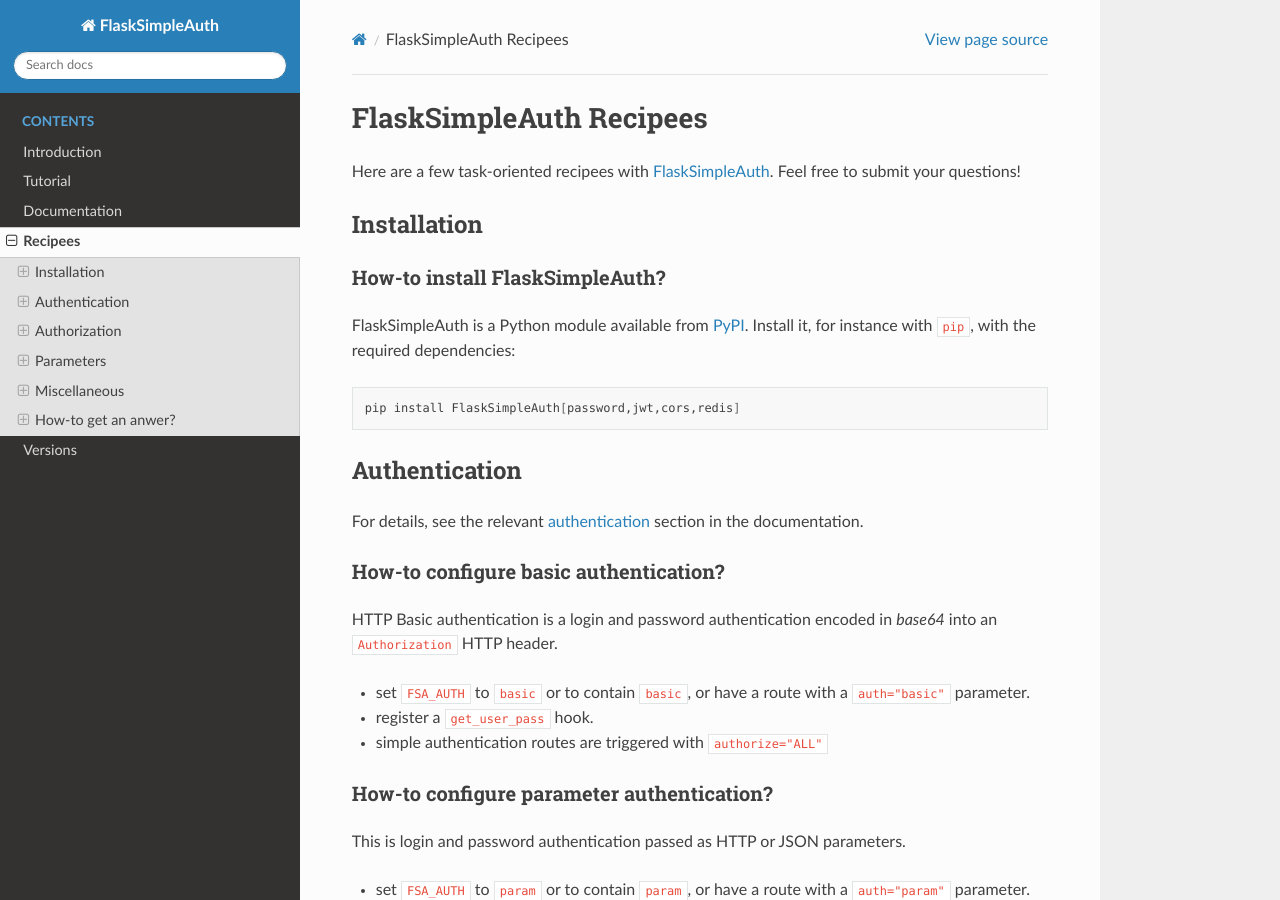
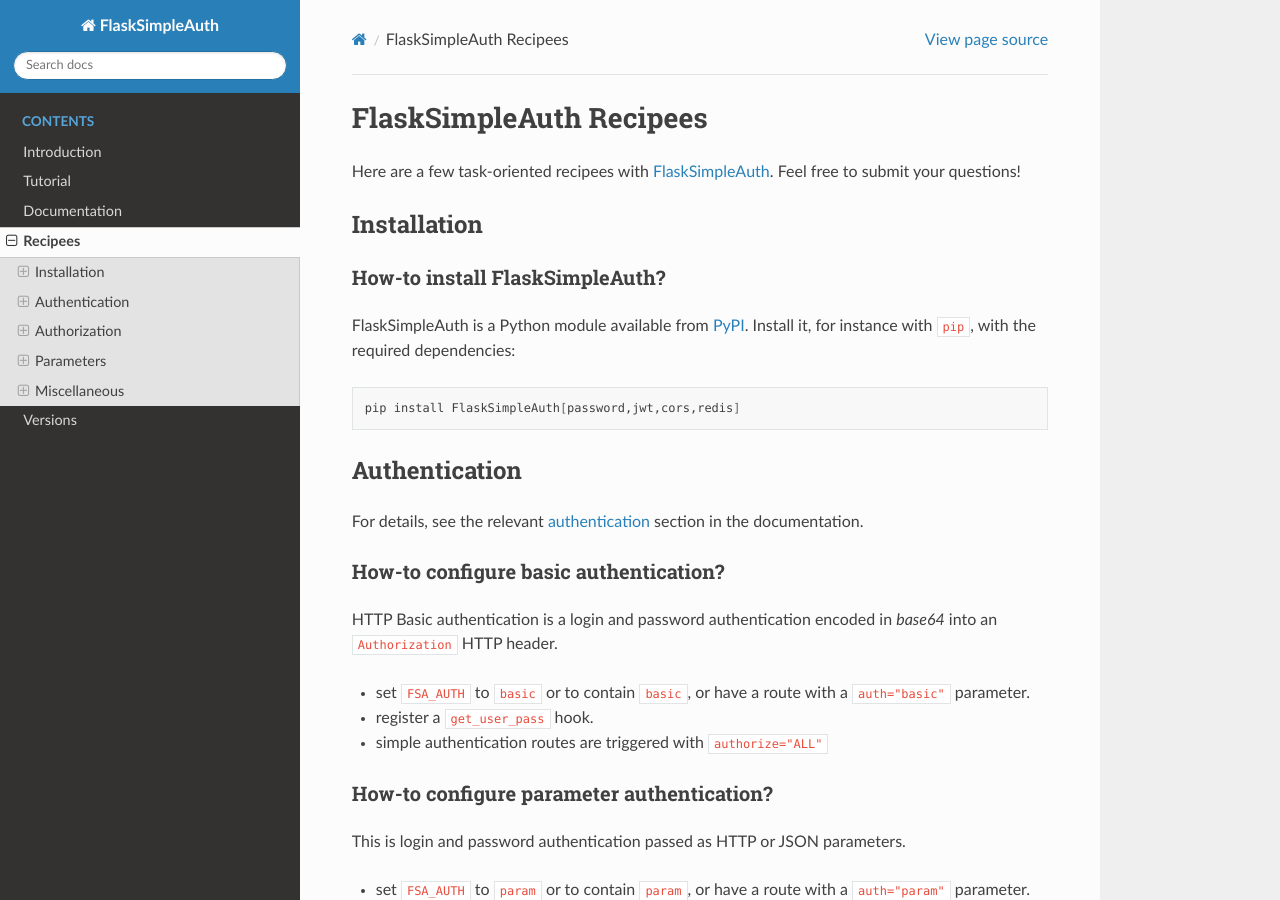
Before and after one commit to zx80/flask-simple-auth, a Sphinx documentation site: the page built from docs/RECIPEES.md, in a window 1280 px wide and 900 px high. Built offline with Sphinx 7.4.7 and the Read the Docs theme 2.0.0, drawn with Linux system fonts in a browser that asks for light colours; pages that are not in the unit, such as notebooks, are missing from menus.

Commit message:
fix question depth

````diff
--- a/docs/RECIPEES.md
+++ b/docs/RECIPEES.md
@@ -320,7 +320,7 @@
   FSA_CACHE_PREFIX = "acme."
   ```
 
-## How-to get an anwer?
+### How-to get an anwer?
 
 Submit your question [there](https://github.com/zx80/flask-simple-auth/issues)!
 
````
